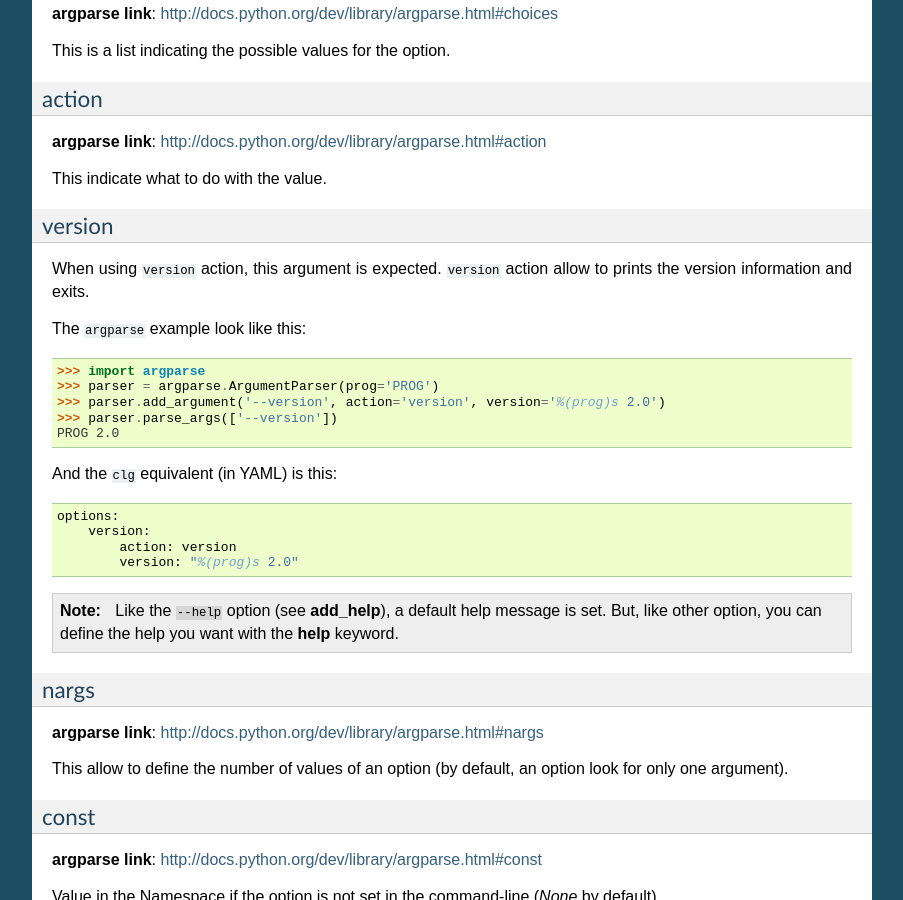
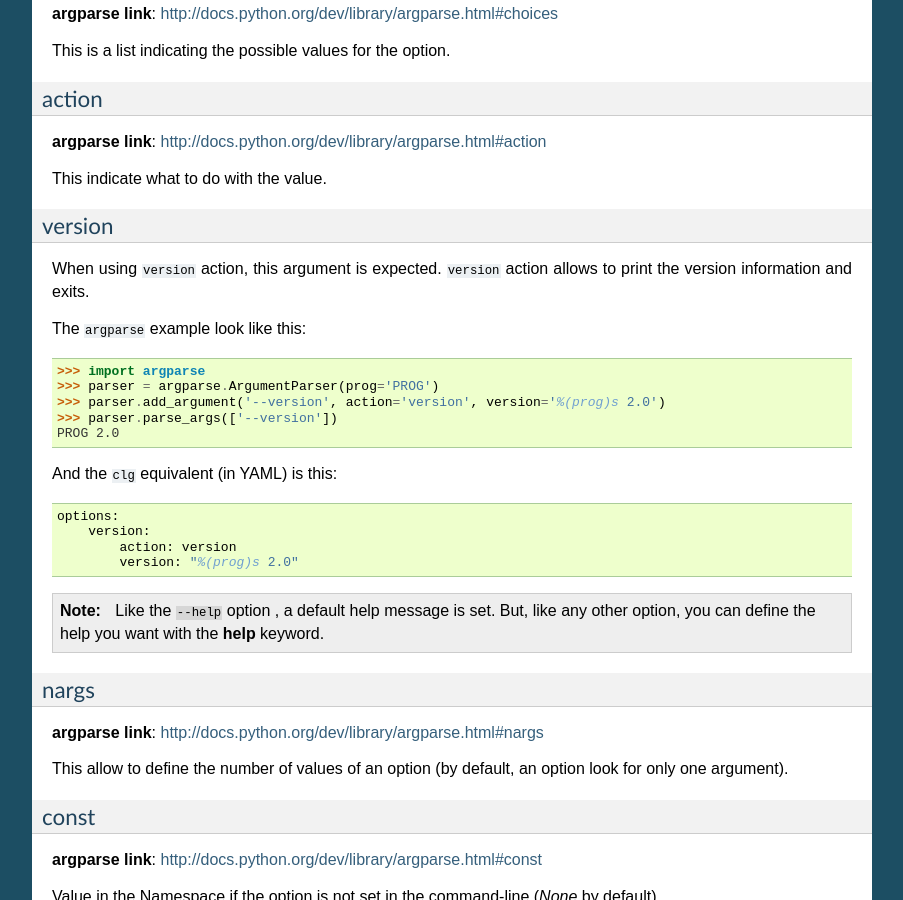
Before and after one commit to fmenabe/python-clg, a Sphinx documentation site: the page built from doc/source/configuration.rst, in a window 1280 px wide and 900 px high, scrolled down 4427 px. Shown: the whole window, without its empty margins (198-1101 px from the left). Built offline with Sphinx 7.4.7, drawn with Linux system fonts in a browser that asks for light colours.

Commit message:
Correct some typos in the documentation.

```diff
--- a/doc/source/configuration.rst
+++ b/doc/source/configuration.rst
@@ -284,7 +284,7 @@ This indicate what to do with the value.
 version
 ~~~~~~~
 When using ``version`` action, this argument is expected. ``version`` action
-allow to prints the version information and exits.
+allows to print the version information and exits.
 
 The ``argparse`` example look like this:
 
@@ -305,9 +305,8 @@ And the ``clg`` equivalent (in YAML) is this:
             action: version
             version: "%(prog)s 2.0"
 
-.. note:: Like the ``--help`` option (see **add_help**), a default help message
-    is set. But, like other option, you can define the help you want with the
-    **help** keyword.
+.. note:: Like the ``--help`` option , a default help message is set. But, like
+   any other option, you can define the help you want with the **help** keyword.
 
 
 nargs
```
